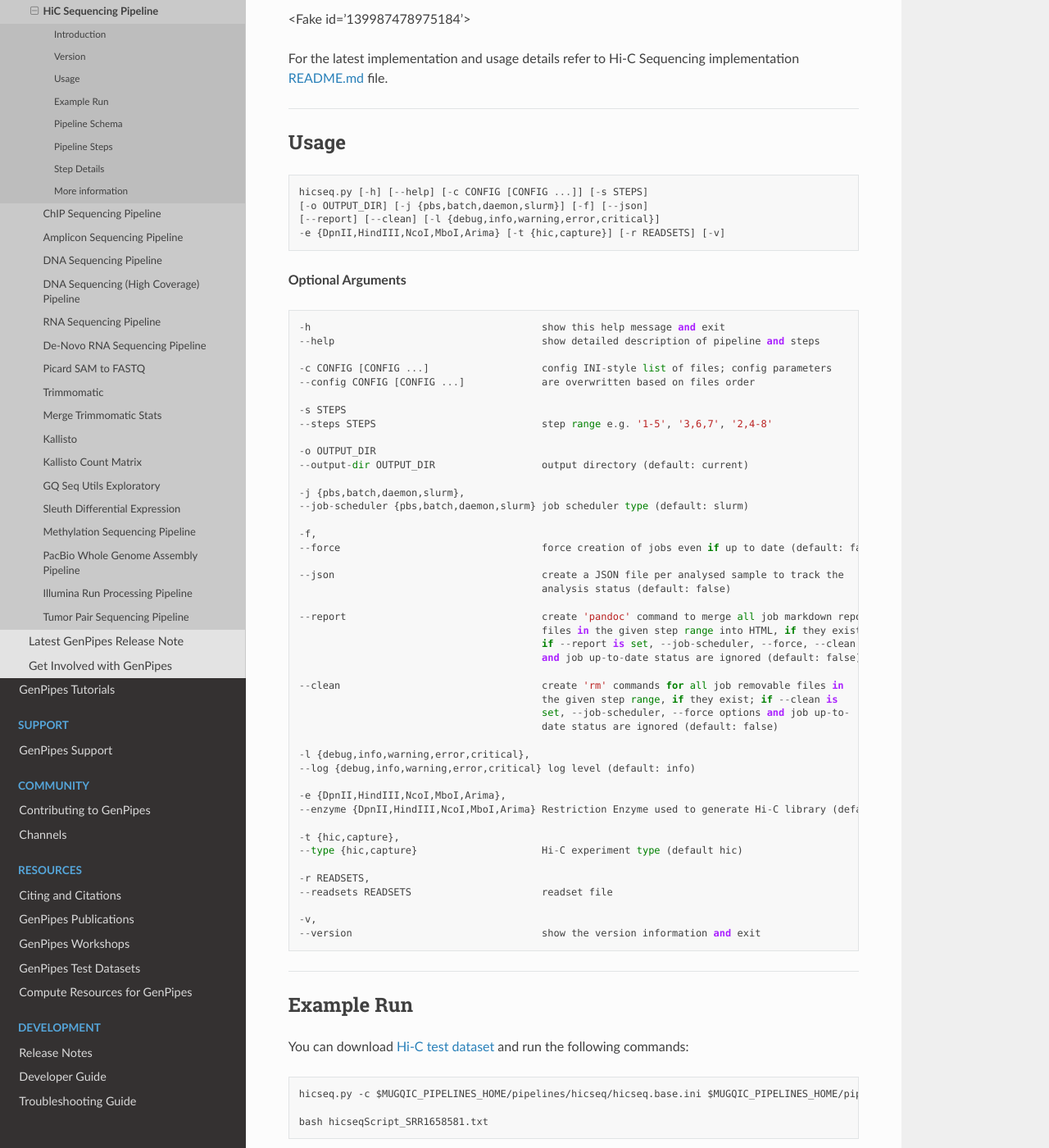
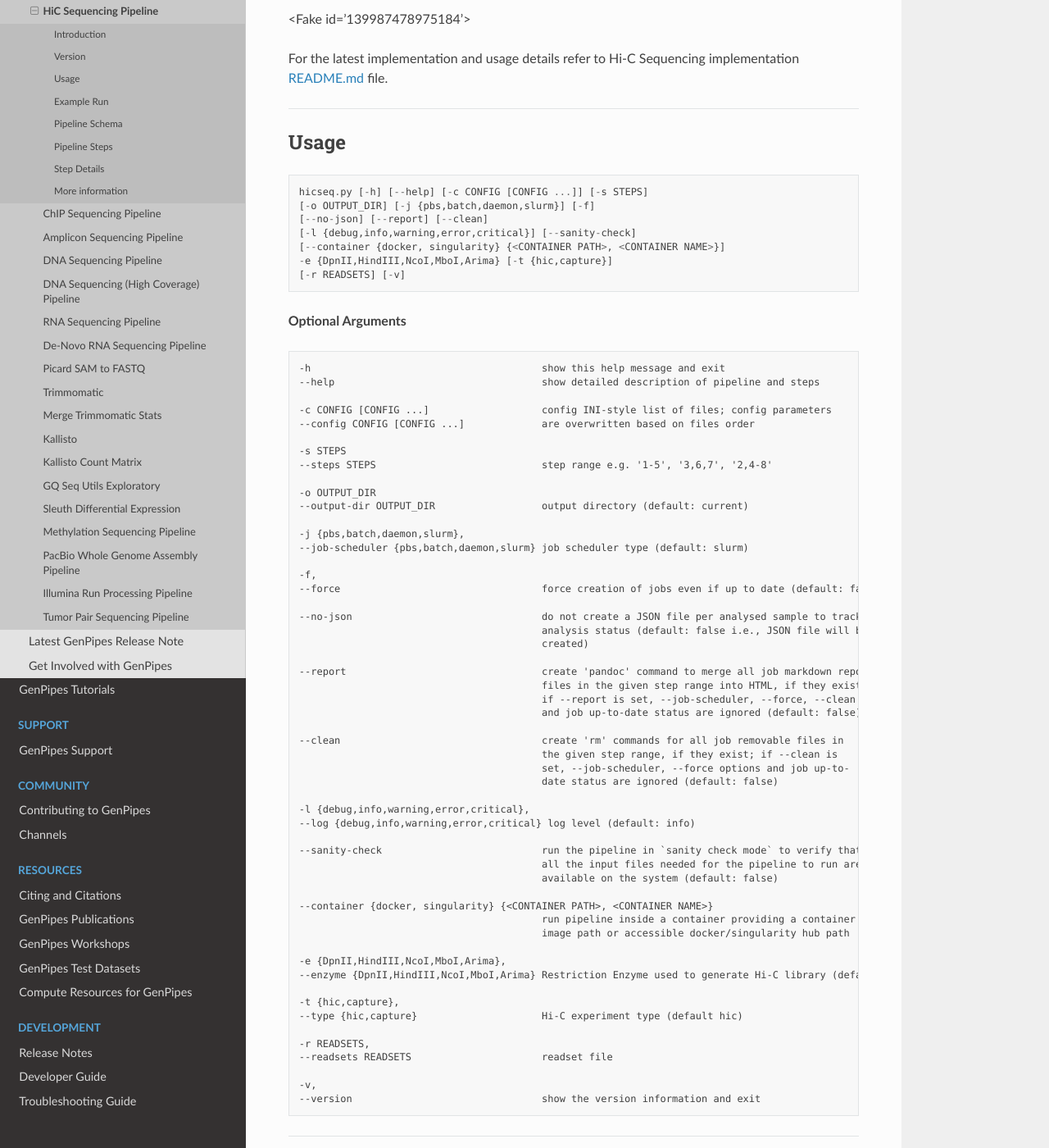
Before and after one commit to c3g/GenPipes_Docs, a Sphinx documentation site: the page built from docs/source/user_guide/pipelines/gp_hicseq.rst, in a window 1280 px wide and 1400 px high, scrolled down 1318 px. Shown: the whole window at 82% size. Built offline with Sphinx 7.4.7 and the Read the Docs theme 2.0.0, drawn with Linux system fonts in a browser that asks for light colours; formulas are drawn with MathJax 3; the version number could not be read and is left out; some of the changed text lies outside the part shown.

Commit message:
Refs #95 cram_output step added, sanity check option updated, as part of HiCseq pipeline 3.1.5 update

```diff
--- a/docs/source/user_guide/pipelines/gp_hicseq.rst
+++ b/docs/source/user_guide/pipelines/gp_hicseq.rst
@@ -45,7 +45,7 @@ Introduction
 
 **Hi-C**
 
-The Hi-C pipeline, selected using the "-t hic" parameter, starts by trimming adapters and low quality bases. It then maps the reads to a reference genome using `HiCUP`_.  HiCUP first truncates chimeric reads, maps reads to the genome, then it filters Hi-C artifacts and removes read duplicates.  Samples from different lanes are merged and a tag directory is created by Homer, which is also used to produce the interaction matrices and compartments. TopDom is used to predict topologically associating domains (TADs) and homer is used to identify significant interactions.
+The Hi-C pipeline, selected using the "-t hic" parameter, starts by trimming adapters and low quality bases. It then maps the reads to a reference genome using `HiCUP`_.  HiCUP first truncates chimeric reads, maps reads to the genome, then it filters Hi-C artifacts and removes read duplicates.  Samples from different lanes are merged and a tag directory is created by Homer, which is also used to produce the interaction matrices and compartments. TopDom is used to predict topologically associating domains (TADs) and Homer is used to identify significant interactions.
 
 **Hi-C capture**
 
@@ -70,9 +70,12 @@ Usage
 ::
 
   hicseq.py [-h] [--help] [-c CONFIG [CONFIG ...]] [-s STEPS]
-  [-o OUTPUT_DIR] [-j {pbs,batch,daemon,slurm}] [-f] [--json]
-  [--report] [--clean] [-l {debug,info,warning,error,critical}]
-  -e {DpnII,HindIII,NcoI,MboI,Arima} [-t {hic,capture}] [-r READSETS] [-v]
+  [-o OUTPUT_DIR] [-j {pbs,batch,daemon,slurm}] [-f]
+  [--no-json] [--report] [--clean]
+  [-l {debug,info,warning,error,critical}] [--sanity-check]
+  [--container {docker, singularity} {<CONTAINER PATH>, <CONTAINER NAME>}]
+  -e {DpnII,HindIII,NcoI,MboI,Arima} [-t {hic,capture}]
+  [-r READSETS] [-v]
 
 **Optional Arguments**
 
@@ -96,8 +99,9 @@ Usage
     -f,
     --force                                  force creation of jobs even if up to date (default: false)
 
-    --json                                   create a JSON file per analysed sample to track the
-                                             analysis status (default: false)
+    --no-json                                do not create a JSON file per analysed sample to track the
+                                             analysis status (default: false i.e., JSON file will be
+                                             created)
 
     --report                                 create 'pandoc' command to merge all job markdown report
                                              files in the given step range into HTML, if they exist;
@@ -111,6 +115,14 @@ Usage
 
     -l {debug,info,warning,error,critical},
     --log {debug,info,warning,error,critical} log level (default: info)
+
+    --sanity-check                           run the pipeline in `sanity check mode` to verify that
+                                             all the input files needed for the pipeline to run are
+                                             available on the system (default: false)
+
+    --container {docker, singularity} {<CONTAINER PATH>, <CONTAINER NAME>}
+                                             run pipeline inside a container providing a container
+                                             image path or accessible docker/singularity hub path
 
     -e {DpnII,HindIII,NcoI,MboI,Arima},
     --enzyme {DpnII,HindIII,NcoI,MboI,Arima} Restriction Enzyme used to generate Hi-C library (default DpnII)
@@ -244,7 +258,7 @@ For the latest implementation and usage details refer to Hi-C Sequencing impleme
 .. |identify_TADs_TopDom| replace:: `Identify TADs TopDom`_
 .. |identify_TADs_RobusTAD| replace:: `Identify TADs RobusTAD`_
 .. |identify_peaks| replace:: `Identify Peaks`_
-.. |create_rmap_file| replace:: `Create Rmap File`_
+.. |create_rmap_file| replace:: `Create RMAP File`_
 .. |create_baitmap_file| replace:: `Create Baitmap File`_
 .. |create_design_files| replace:: `Create Design Files`_
 .. |create_input_files| replace:: `Create Input Files`_
--- a/docs/source/user_guide/pipelines/steps_hicseq.inc
+++ b/docs/source/user_guide/pipelines/steps_hicseq.inc
@@ -9,13 +9,13 @@ Following are the various steps that are part of Hi-C genomic analysis pipelines
 
 **Samtools Bam Sort**
 
-Sorts bam by readname prior to picard_sam_to_fastq step in order to minimize memory consumption.  If bam file is small and the memory requirements are reasonable, this step can be skipped.
+Sorts `BAM`_ files by readname prior to `Picard Sam to Fastq`_ step, in order to minimize memory consumption.  If BAM file is small and the memory requirements are reasonable, this step can be skipped.
 
 .. _Picard Sam to Fastq:
 
 **Picard Sam to Fastq**
 
-If FASTQ files are not already specified in the Readset file, then this step converts SAM/BAM files from the input Readset into FASTQ format. Otherwise, it does nothing.
+If FASTQ files are not already specified in the Readset file, then this step converts `SAM`_ / `BAM`_ files from the input Readset into FASTQ format. Otherwise, it does nothing.
 
 .. _Trimmomatic:
 
@@ -23,7 +23,7 @@ If FASTQ files are not already specified in the Readset file, then this step con
 
 Raw reads quality trimming and removing of Illumina adapters is performed using `Trimmomatic Process <http://www.usadellab.org/cms/index.php?page=trimmomatic>`_.  If an adapter FASTA file is specified in the config file (section 'trimmomatic', param 'adapter_fasta'), it is used first. Else, 'Adapter1' and 'Adapter2' columns from the readset file are used to create an adapter FASTA file, given then to Trimmomatic. For PAIRED_END readsets, readset adapters are reversed-complemented and swapped, to match Trimmomatic Palindrome strategy. For SINGLE_END readsets, only Adapter1 is used and left unchanged.
 
-If available, trimmomatic step in Hi-C analysis takes FASTQ files from the readset file as input. Otherwise, it uses the FASTQ output file generated from the previous `Picard Sam to Fastq` step conversion of the BAM files.
+If available, trimmomatic step in Hi-C analysis takes FASTQ files from the readset file as input. Otherwise, it uses the FASTQ output file generated from the previous `Picard Sam to Fastq`_ step conversion of the BAM files.
 
 .. _Merge Trimmomatic Stats:
 
@@ -35,26 +35,26 @@ The trim statistics per Readset file are merged at this step.
 
 **Fastq ReadName Edit**
 
-Removes the added /1 and /2 by picard's sam_to_fastq transformation to avoid issues with downstream software like HOMER.
+Removes the added /1 and /2 by `Picard Sam to Fastq`_ transformation to avoid issues with downstream software like `Homer`_.
 
 .. _Hicup Align:
 
-**Hicup Align**
+**HiCUP Align**
 
-Paired-end Hi-C reads are truncated, mapped and filtered using HiCUP. The resulting bam file is filtered for Hi-C artifacts and duplicated reads. It is ready for use as input for downstream analysis.  For more detailed information about the HICUP process visit `HiCUP Project Page <https://www.bioinformatics.babraham.ac.uk/projects/hicup/overview/>`_.
+Paired-end Hi-C reads are truncated, mapped and filtered using HiCUP. The resulting BAM file is filtered for Hi-C artifacts and duplicated reads. It is ready for use as input for downstream analysis.  For more detailed information about the HiCUP process visit `HiCUP Project Page <https://www.bioinformatics.babraham.ac.uk/projects/hicup/overview/>`_.
 
 .. _Samtools Merge Bams:
 
 **Samtools Merge Bams**
 
 BAM readset files are merged into one file per sample. Merge is done using `samtools <http://samtools.sourceforge.net/>`_.
-This step takes as input files the aligned bams/sams from the hicup_align step.
+This step takes as input files the aligned `BAM`_ / `SAM`_ files from the `Hicup Align`_ step.
 
 .. _Homer Tag Directory:
 
 **Homer Tag Directory**
 
-The bam file produced by HiCUP is used to create a tag directory using HOMER for further analysis that includes interaction matrix generation, compartments and identifying significant interactions. For more details, visit `Homer Page <http://homer.ucsd.edu/homer/interactions/index.html>`_.
+The BAM file produced by HiCUP is used to create a tag directory using `Homer`_ for further analysis that includes interaction matrix generation, compartments and identifying significant interactions. For more details, visit `Homer`_.
 
 .. _Interaction Matrices Chr:
 
@@ -78,7 +78,7 @@ Genomic compartments are identified using Homer at resolutions defined in the in
 
 **Identify TADs TopDom**
 
-Topological associating Domains (TADs) are identified using TopDom at resolutions defined in the ini config file. For details, see `TopDom <https://www.ncbi.nlm.nih.gov/pubmed/26704975>`_.
+Topological Associating Domains (TADs) are identified using `TopDom`_ at resolutions defined in the ini config file. For details, see `TopDom`_.
 
 .. _Identify TADs RobusTAD:
 
@@ -92,29 +92,29 @@ In this step, topological associating Domain (TAD) scores are calculated using R
 
 This step users `Homer Peaks <http://homer.ucsd.edu/homer/interactions/HiCinteractions.html>`_ to identify significant intra-Chromosomal interactions or **peaks**.
 
-.. _Create Rmap File:
+.. _Create HiC File:
 
-**Create Rmap File**
+**Create HiC File**
 
-In this step, the Rmap file for Chicago capture analysis is created using the HiCUP digestion file.
+In this step, a .hic file is created per sample in order to visualize in `JuiceBox`_ , WashU epigenome browser or as input for other tools.
 
 .. _Create Baitmap File:
 
 **Create Baitmap File**
 
-Here, the baitmap file for Chicago capture analysis is created using the created rmap file and the probe capture bed file.
+Here, the baitmap file for Chicago capture analysis is created using the created `RMAP`_ file and the probe capture bed file.
 
 .. _Create Design Files:
 
 **Create Design Files**
 
-In this step, the design files (`NPerBin file`_ (.npb), nbaitsperbin file (.nbpb), `Proximal Other End`_ (proxOE) file (.poe)) for Chicago capture analysis are created using the rmap file and the baitmap file.
+In this step, the design files (`NPerBin file`_ (.npb), nbaitsperbin file (.nbpb), `Proximal Other End`_ (proxOE) file (.poe)) for Chicago capture analysis are created using the `RMAP`_ file and the baitmap file.
 
 .. _Create Input Files:
 
 **Create Input Files**
 
-Here, the input file (sample.chinput) for Chicago capture analysis is created using the rmap file, the baitmap file and the hicup aligned bam.
+Here, the input file (sample.chinput) for Chicago capture analysis is created using the `RMAP`_ file, the baitmap file and the hicup aligned BAM.
 
 .. _Run Chicago:
 
@@ -140,12 +140,11 @@ With a bed file as input, for example a bed of `GWAS`_ SNPs or features of inter
 
 With bed file as input, for example a bed of GWAS SNPs or features of interest, this method returns the lines in the bed file that intersect with the captured ends ("Other Ends") that have significant interactions.  Input bed must have 4 columns (<chr> <start> <end> <annotation>) and must be tab separated.
 
-.. _Create Hic File:
+.. _Create RMAP File:
 
-**Create Hic File**
+**Create RMAP File**
 
-A .hic file is created per sample in order to visualize in JuiceBox, WashU `epigenome`_ browser or as input for other tools.
-For more detailed information see `JuiceBox documentation <http://www.aidenlab.org/software.html>`_.
+A `RMAP`_ file for Chicago Capture Analysis is created using the HiCUP digestion file.
 
 .. _Multiqc Report:
 
```
Also changed, not shown: other parts of docs/source/user_guide/pipelines/gp_hicseq.rst (+8 -4 lines), other parts of docs/source/user_guide/pipelines/steps_hicseq.inc (+8 -0 lines).
